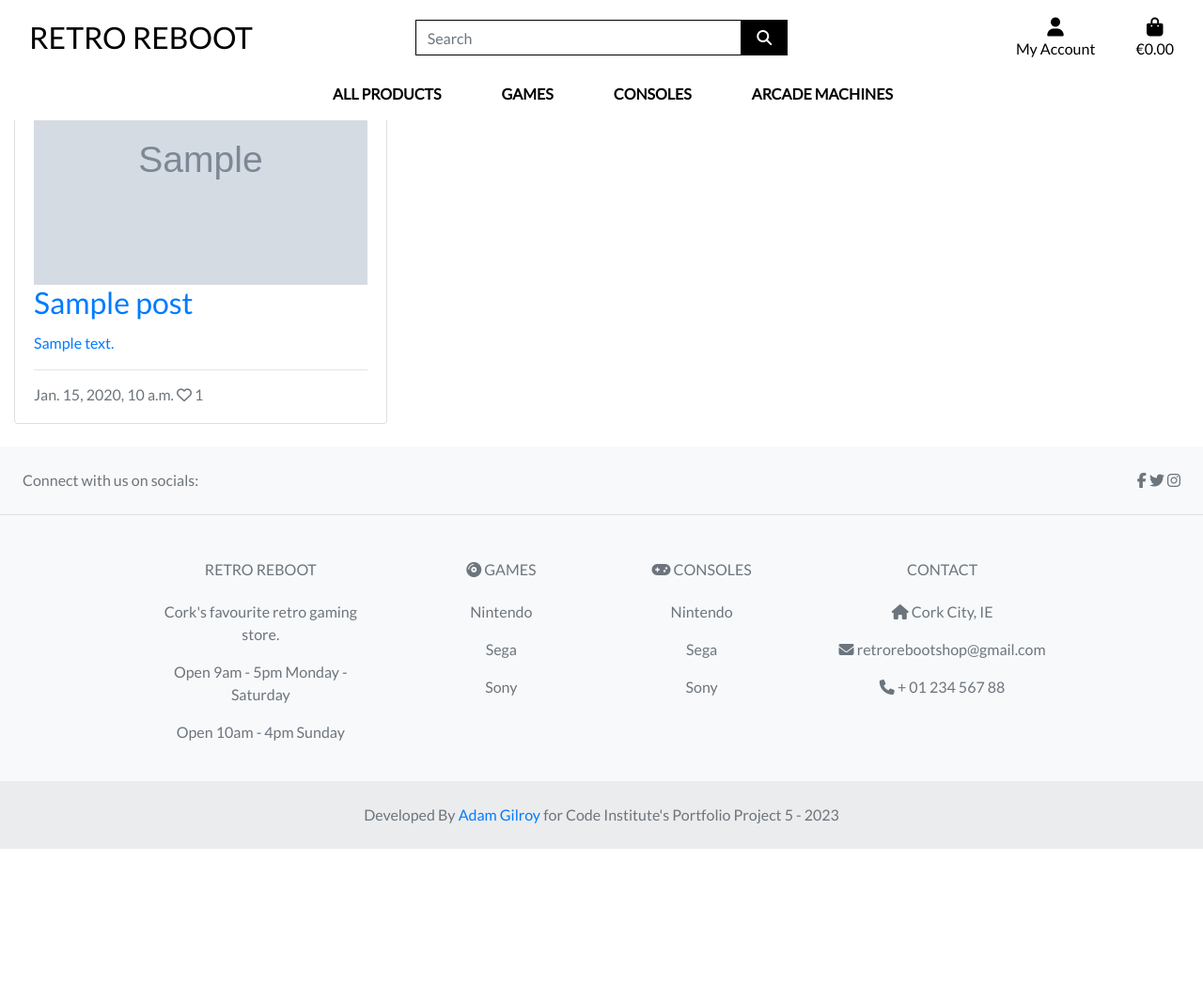
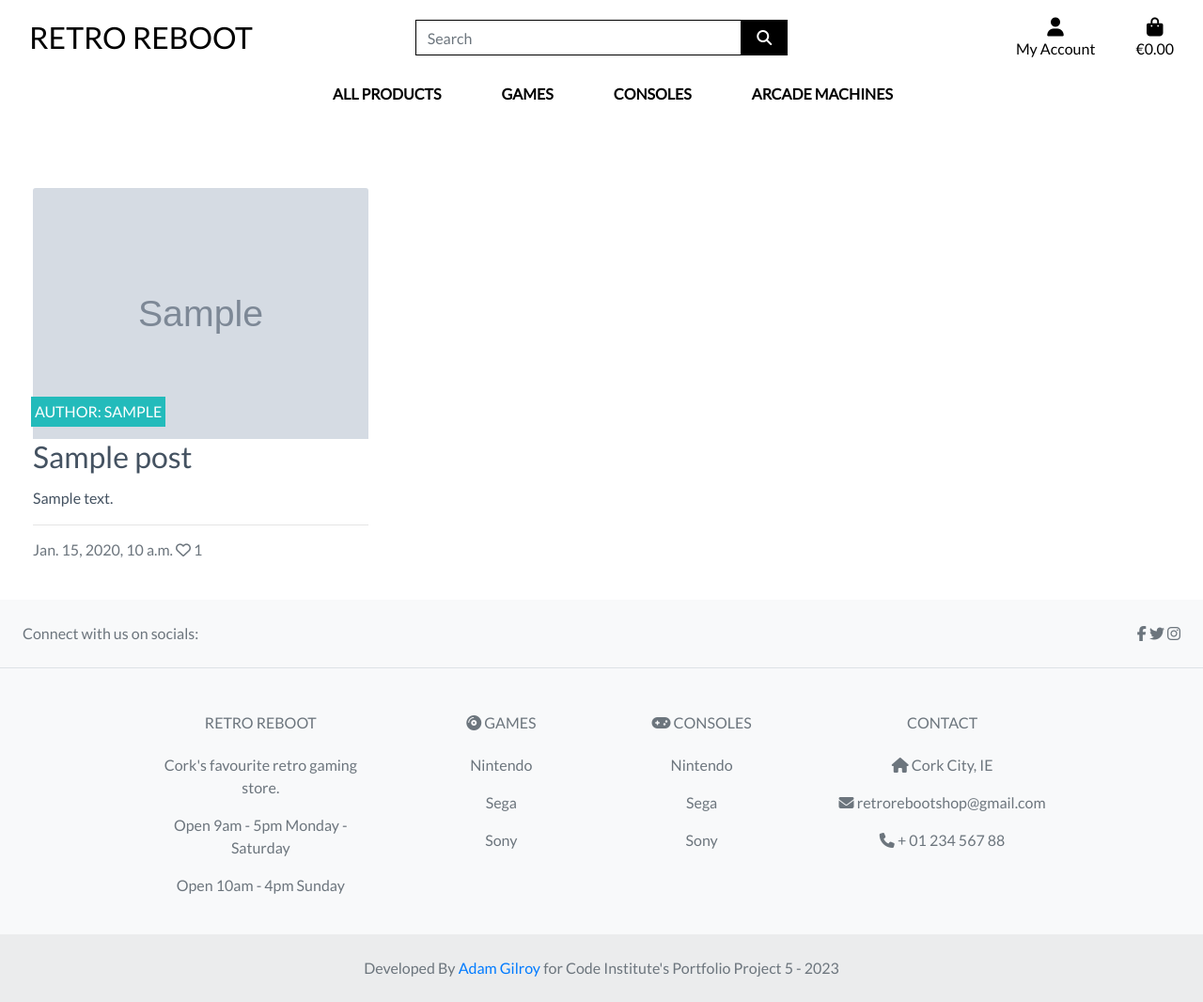
Before and after one commit to adamgilroy22/retro-reboot, a Django app: page /blog/ in a window 1280 px wide. Shown: the whole page at 94% size. Before the commit the page ends 903 px from the top, so only its background shows below. Run offline with Django 3.2, Linux system fonts and the light colour scheme; tables that the repository leaves empty hold one stand-in row (values such as "Sample post"); grey boxes marked "Sample" are stand-in pictures; some libraries are stand-ins or nearby versions.

Commit message:
Add style to blog

```diff
--- a/blog/templates/blog/blog.html
+++ b/blog/templates/blog/blog.html
@@ -1,5 +1,13 @@
 {% extends "base.html" %}
 {% load static %}
+
+{% block page_header %}
+    <div class="container header-container">
+        <div class="row">
+            <div class="col"></div>
+        </div>
+    </div>
+{% endblock %}
 
 {% block content %}
 
@@ -21,7 +29,7 @@
                                 <img class="card-img-top"
                                     src="https://codeinstitute.s3.amazonaws.com/fullstack/blog/default.jpg">
                                 {% endif %}
-                                <div class="image-flash">
+                                <div class="blog-flash">
                                     <p class="author">Author: {{ post.author }}</p>
                                 </div>
                             </div>
@@ -58,4 +66,4 @@
     {% endif %}
 </div>
 
-{%endblock%}
+{% endblock %}
--- a/static/css/base.css
+++ b/static/css/base.css
@@ -183,6 +183,97 @@
     text-transform: uppercase;
 }
 
+/* Blog Styles */
+.card {
+    border: none;
+    background-color: transparent;
+}
+
+.image-container {
+    position: relative;
+}
+
+.blog-flash {
+    position: absolute;
+    bottom: 5%;
+    min-width: 30%;
+    left: -2px;
+    background-color: #23BBBB;
+}
+
+.author {
+    color: white;
+    margin: 4px;
+    text-transform: uppercase;
+}
+
+.masthead {
+    margin-top: 10px;
+    overflow: hidden;
+    position: relative;
+    display: inline-block;
+    height: 33vh;
+    width: 100%;
+}
+
+.masthead-text {
+    background-color: #445261;
+    color: white;
+    position: relative;
+}
+
+.masthead-image {
+    position: relative;
+    overflow: hidden;
+}
+
+.masthead-image:after {
+    content: "";
+    position: absolute;
+    top: 0;
+    right: 90%;
+    height: 100%;
+    width: 150%;
+    background: #445261;
+    -webkit-transform: skew(15deg);
+    -moz-transform: skew(15deg);
+    transform: skew(15deg);
+    z-index: 100;
+}
+
+.post-link {
+    text-decoration: none;
+    color: #445261;
+}
+
+.post-link:hover,
+.page-link {
+    color: #E84610;
+}
+
+.post-title {
+    margin-top: 20%;
+    margin-left: 5%;
+}
+
+.post-subtitle {
+    margin-left: 5%;
+    color: lightgray;
+}
+
+.btn-like {
+    color: #E84610;
+    border: none;
+    background: transparent;
+}
+
+.btn-like:hover,
+.btn-like:active {
+    color: #E84610;
+    background: transparent;
+    border: none;
+}
+
 /* -------------------------------- Media Queries */
 
 /* Slightly larger container on xl screens */
```
Also changed, not shown: blog/templates/blog/post_detail.html (+9 -1 lines).
